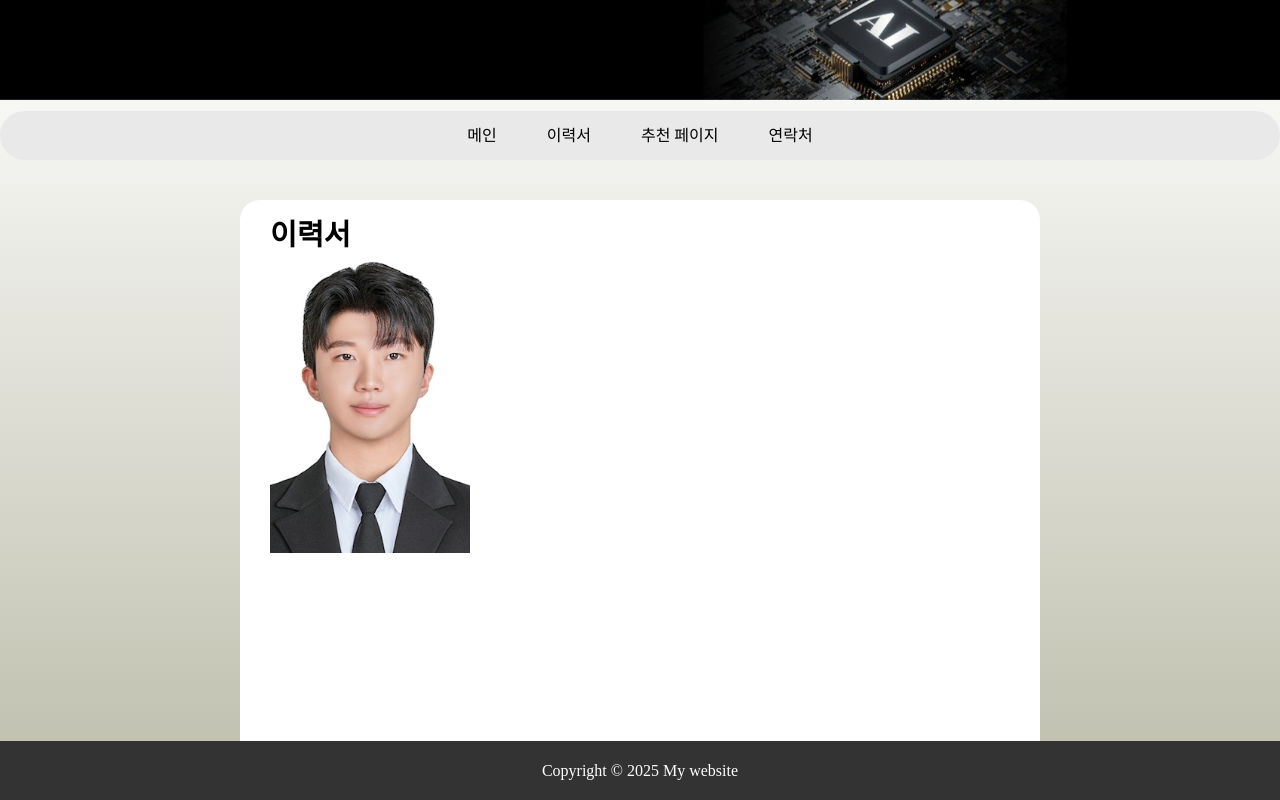
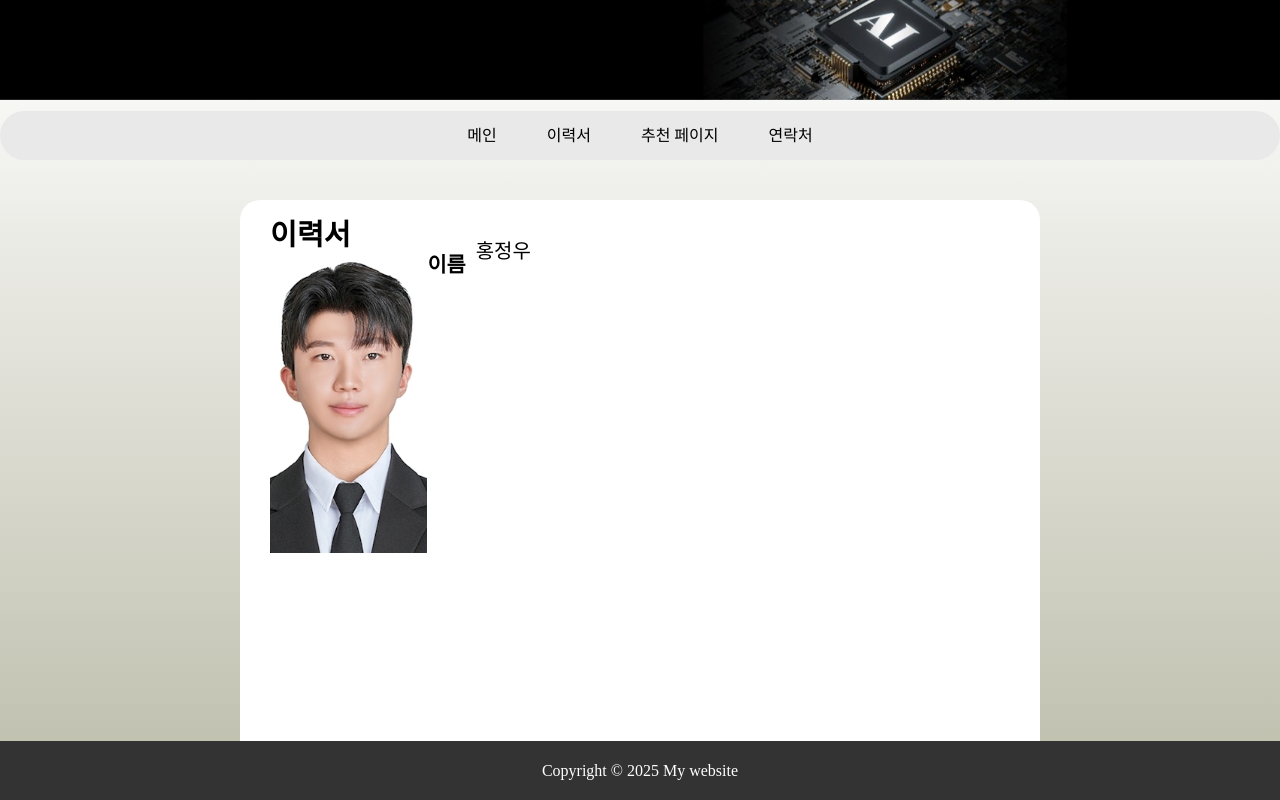
Before and after one commit to jwhong48250-commits/1105---, a plain HTML site: page 0.25_11_05 과제-이력서.html in a window 1280 px wide. Drawn offline with Linux system fonts and the light colour scheme; a web font is replaced by a local one.

Commit message:
11 07 16 56

```diff
--- a/0.25_11_05 과제-이력서.html
+++ b/0.25_11_05 과제-이력서.html
@@ -27,7 +27,15 @@
     <main>
       <div>
         <h3>이력서</h3>
-        <div style="width: 200px; height: 300px"><div class="img"></div></div>
+        <div class="boxs">
+          <div style="width: 200px; height: 300px">
+            <div class="img"></div>
+          </div>
+          <div class="nametag">
+            <h5>이름</h5>
+            <p class="ment">홍정우</p>
+          </div>
+        </div>
 
         <p></p>
         <p></p>
--- a/css/이력서.css
+++ b/css/이력서.css
@@ -83,6 +83,9 @@ dl {
   height: auto;
   border-radius: 20px;
 }
+.boxs {
+  display: flex;
+}
 
 .intro p {
   top: 100px;
@@ -107,6 +110,16 @@ main {
   gap: 10px;
   line-height: 1.8;
 }
+.nametag {
+  width: 100%;
+  text-align: left;
+  display: flex;
+  gap: 10px;
+}
+.ment {
+  font-size: 20px;
+  margin-top: -20px;
+}
 footer {
   position: fixed;
   bottom: 0;
```
